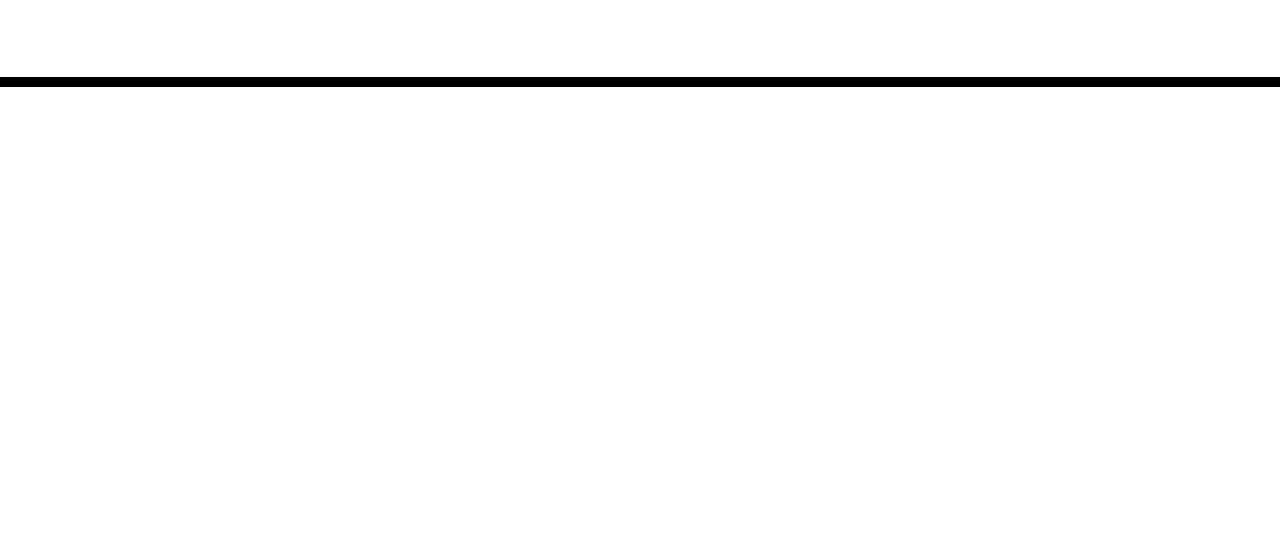
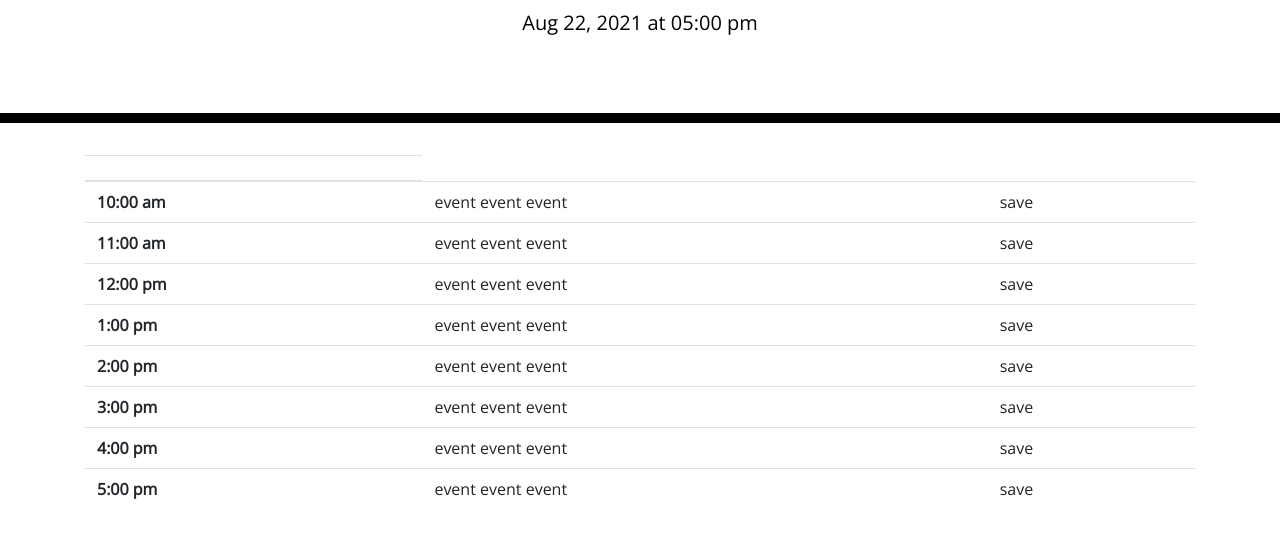
Before and after one commit to krysmit/Event-Calendar-05, a plain HTML site: page index.html in a window 1280 px wide. Shown: the part 181-718 px from the top of the page. Drawn offline with nearby package versions, Linux system fonts and the light colour scheme; files that its build step writes are made by us from their sources.

Commit message:
got the date to display. made a table in html for the times. started figuring out a function to color code the times on the calendar.

```diff
--- a/assets/script.js
+++ b/assets/script.js
@@ -0,0 +1,24 @@
+var timeDisplay = $('#currentDay');
+var colorCoded = $('#colorCoded');
+var calendarTime = $('#time')
+
+//function to make the date appear
+function displayDate() {
+    var rightNow = moment().format('MMM DD, YYYY [at] hh:mm a');
+    timeDisplay.text(rightNow);
+  }
+
+function colorTimeBars() {
+    var calTime = calendarTime
+    if (displayDate > calTime) {
+        console.log("past time");
+} else if (displayDate < calTime) {
+    console.log("future time");
+} else (displayDate == calTime); {
+    console.log("current time");
+}
+}
+
+colorTimeBars();
+
+  setInterval(displayDate, 1000);
--- a/index.html
+++ b/index.html
@@ -18,7 +18,7 @@
       href="https://fonts.googleapis.com/css?family=Open+Sans&display=swap"
       rel="stylesheet"
     />
-    <link rel="stylesheet" href="style.css" />
+    <link rel="stylesheet" href="./assets/style.css" />
     <title>Work Day Scheduler</title>
   </head>
 
@@ -30,9 +30,60 @@
     </header>
     <div class="container">
       <!-- Timeblocks go here -->
+      <table class="table">
+        <thead>
+          <tr>
+            <th></th>
+          </tr>
+        </thead>
+        <tbody>
+          <tr>
+            <th id="time">10:00 am</th>
+            <td id="colorCoded">event event event</td>
+            <td>save</td>
+
+          </tr>
+          <tr>
+            <th id="time">11:00 am</th>
+            <td id="colorCoded">event event event</td>
+            <td>save</td>
+          </tr>
+          <tr>
+            <th id="time">12:00 pm</th>
+            <td id="colorCoded">event event event</td>
+            <td>save</td>
+          </tr>
+          <tr>
+            <th id="time">1:00 pm</th>
+            <td id="colorCoded">event event event</td>
+            <td>save</td>
+          </tr>
+          <tr>
+            <th id="time">2:00 pm</th>
+            <td id="colorCoded">event event event</td>
+            <td>save</td>
+          </tr>
+          <tr>
+            <th id="time">3:00 pm</th>
+            <td id="colorCoded">event event event</td>
+            <td>save</td>
+          </tr>
+          <tr>
+            <th id="time">4:00 pm</th>
+            <td id="colorCoded">event event event</td>
+            <td>save</td>
+          </tr>
+          <tr>
+            <th id="time">5:00 pm</th>
+            <td id="colorCoded">event event event</td>
+            <td>save</td>
+          </tr>
+        </tbody>
+      </table>
     </div>
 
     <script src="https://cdnjs.cloudflare.com/ajax/libs/jquery/3.2.1/jquery.min.js"></script>
     <script src="https://cdnjs.cloudflare.com/ajax/libs/moment.js/2.24.0/moment.min.js"></script>
+    <script src="./assets/script.js"></script>
   </body>
 </html>
```
